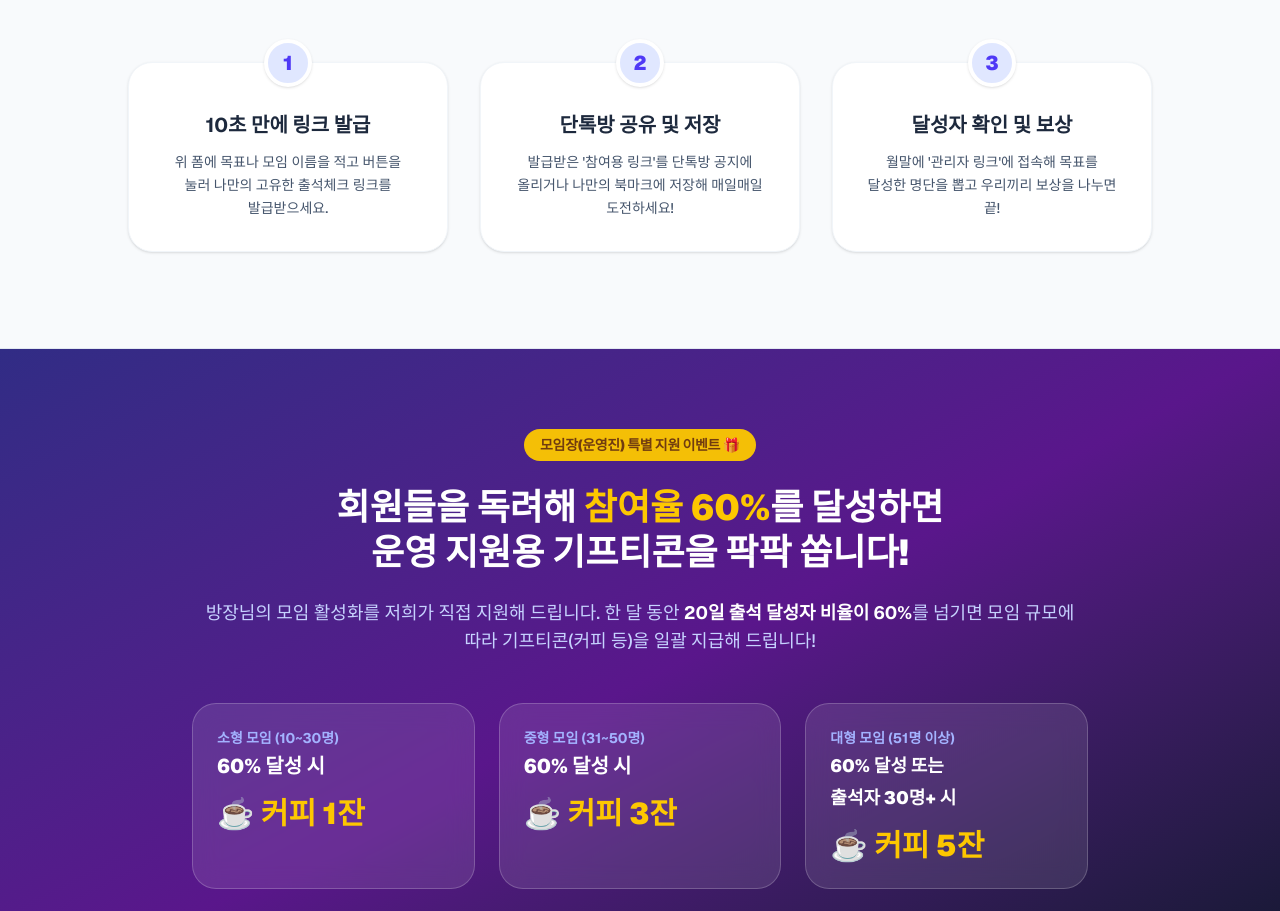
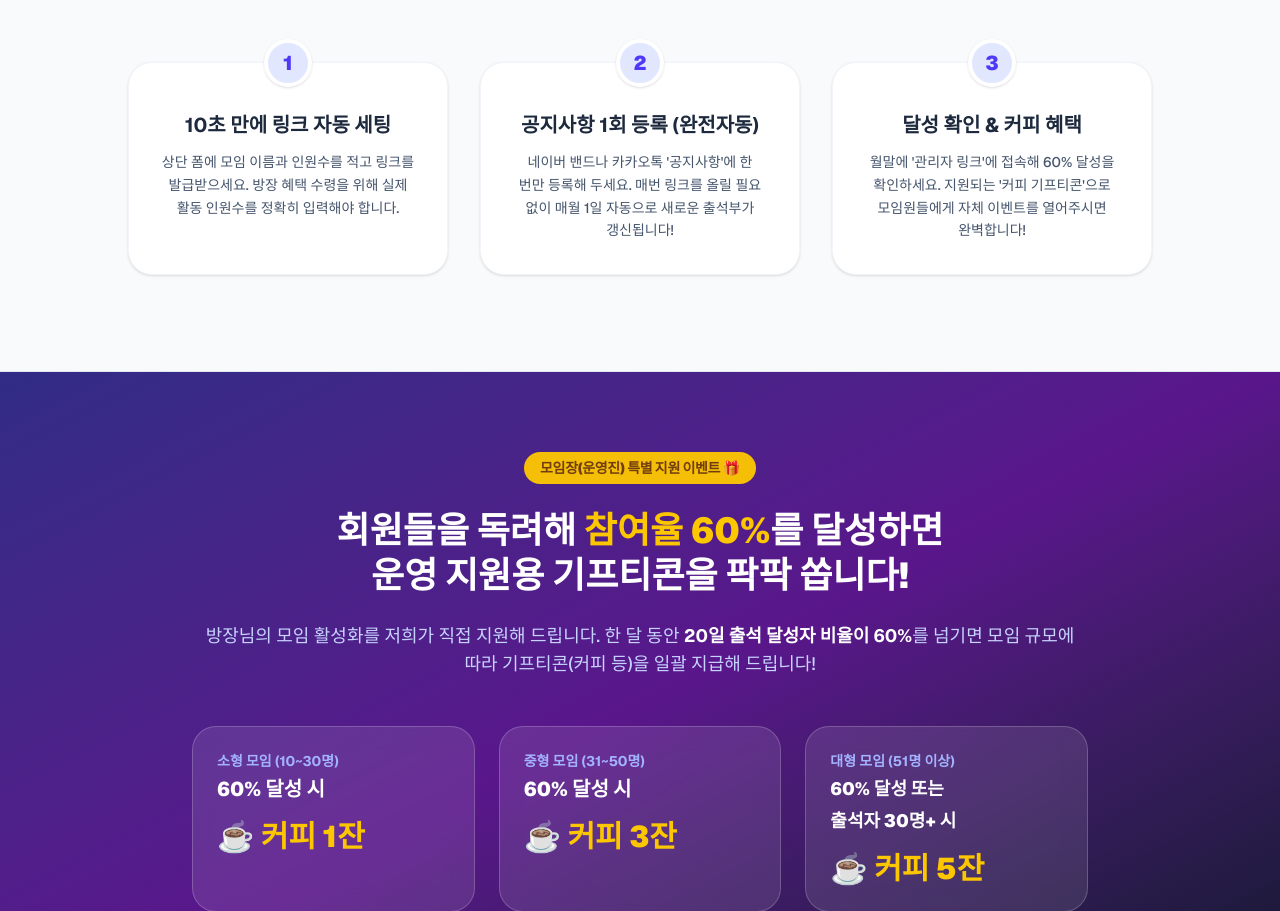
Before and after one commit to timbach9741-wq/band-checkin, a Next.js app: page / in a window 1280 px wide. Shown: the part 1891-2802 px from the top of the page. Built offline with nearby package versions, Linux system fonts and the light colour scheme.

Commit message:
'update-how-it-works-with-automation'

```diff
--- a/src/app/page.tsx
+++ b/src/app/page.tsx
@@ -424,23 +424,23 @@ export default function Home() {
             <div className="grid grid-cols-1 md:grid-cols-3 gap-8">
               <div className="bg-white p-8 rounded-3xl shadow-sm border border-slate-100 text-center relative hover:-translate-y-2 transition-transform duration-300">
                 <div className="absolute -top-6 left-1/2 -translate-x-1/2 w-12 h-12 bg-indigo-100 text-indigo-600 rounded-full flex items-center justify-center font-black text-xl border-4 border-white shadow-sm">1</div>
-                <h3 className="text-xl font-bold text-slate-800 mt-4 mb-3">10초 만에 링크 발급</h3>
+                <h3 className="text-xl font-bold text-slate-800 mt-4 mb-3">10초 만에 링크 자동 세팅</h3>
                 <p className="text-slate-600 font-medium text-sm leading-relaxed break-keep">
-                  위 폼에 목표나 모임 이름을 적고 버튼을 눌러 나만의 고유한 출석체크 링크를 발급받으세요.
+                  상단 폼에 모임 이름과 인원수를 적고 링크를 발급받으세요. 방장 혜택 수령을 위해 실제 활동 인원수를 정확히 입력해야 합니다.
                 </p>
               </div>
               <div className="bg-white p-8 rounded-3xl shadow-sm border border-slate-100 text-center relative hover:-translate-y-2 transition-transform duration-300">
                 <div className="absolute -top-6 left-1/2 -translate-x-1/2 w-12 h-12 bg-indigo-100 text-indigo-600 rounded-full flex items-center justify-center font-black text-xl border-4 border-white shadow-sm">2</div>
-                <h3 className="text-xl font-bold text-slate-800 mt-4 mb-3">단톡방 공유 및 저장</h3>
+                <h3 className="text-xl font-bold text-slate-800 mt-4 mb-3">공지사항 1회 등록 (완전자동)</h3>
                 <p className="text-slate-600 font-medium text-sm leading-relaxed break-keep">
-                  발급받은 '참여용 링크'를 단톡방 공지에 올리거나 나만의 북마크에 저장해 매일매일 도전하세요!
+                  네이버 밴드나 카카오톡 '공지사항'에 한 번만 등록해 두세요. 매번 링크를 올릴 필요 없이 매월 1일 자동으로 새로운 출석부가 갱신됩니다!
                 </p>
               </div>
               <div className="bg-white p-8 rounded-3xl shadow-sm border border-slate-100 text-center relative hover:-translate-y-2 transition-transform duration-300">
                 <div className="absolute -top-6 left-1/2 -translate-x-1/2 w-12 h-12 bg-indigo-100 text-indigo-600 rounded-full flex items-center justify-center font-black text-xl border-4 border-white shadow-sm">3</div>
-                <h3 className="text-xl font-bold text-slate-800 mt-4 mb-3">달성자 확인 및 보상</h3>
+                <h3 className="text-xl font-bold text-slate-800 mt-4 mb-3">달성 확인 & 커피 혜택</h3>
                 <p className="text-slate-600 font-medium text-sm leading-relaxed break-keep">
-                  월말에 '관리자 링크'에 접속해 목표를 달성한 명단을 뽑고 우리끼리 보상을 나누면 끝!
+                  월말에 '관리자 링크'에 접속해 60% 달성을 확인하세요. 지원되는 '커피 기프티콘'으로 모임원들에게 자체 이벤트를 열어주시면 완벽합니다!
                 </p>
               </div>
             </div>
```
